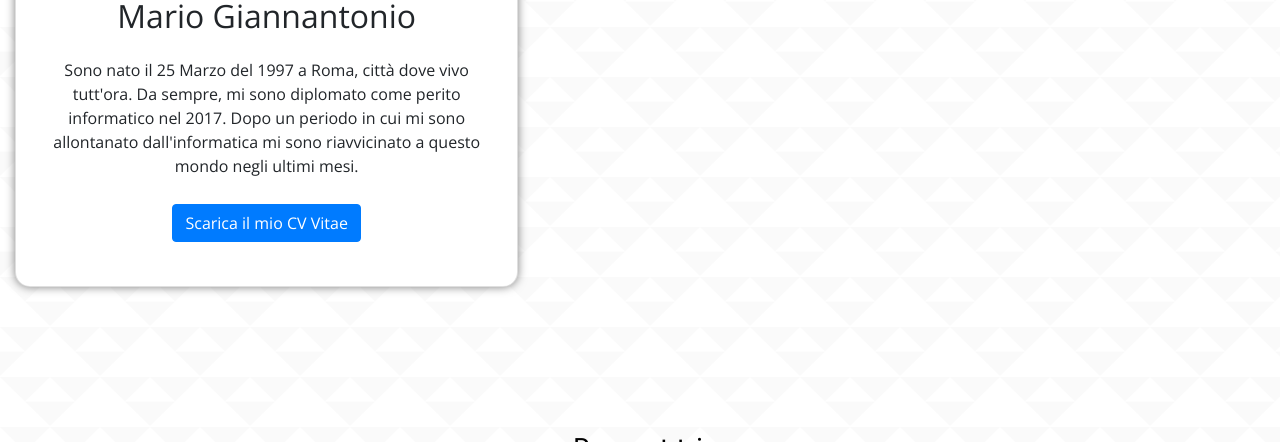
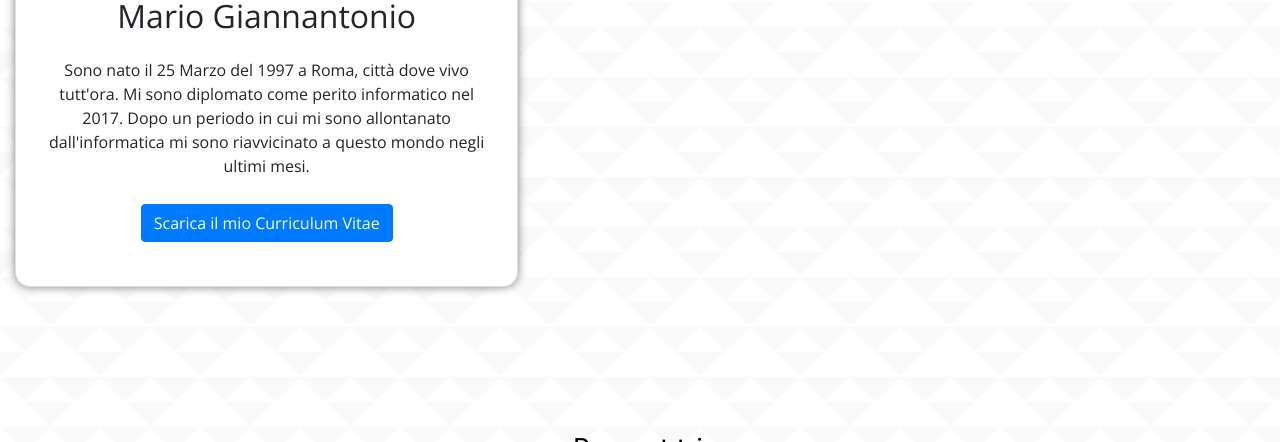
Before and after one commit to MarioGiannantonio1997/portfolio_mario_final, a plain HTML site: page index.html in a window 1280 px wide. Shown: the part 1273-1715 px from the top of the page. Drawn offline with nearby package versions, Linux system fonts and the light colour scheme.

Commit message:
Update index.html

```diff
--- a/index.html
+++ b/index.html
@@ -54,7 +54,7 @@
 
 <div class="maincontainer container-fluid text-white ">
   <div class="ml-5 pt-4">
-    <h5>Ciao, mi chiamo..</h5>
+    <h5>Ciao, mi chiamo...</h5>
     <h1>Mario Giannantonio</h1>
     <h5 class="mb-4">sono uno studente di front-end development presso <span class="text-warning">start2impact</span></h5>
     <a href="#progetti"><button type="button" class="btn btn-outline-light mt-2">Guarda i miei progetti</button></a>
@@ -118,9 +118,9 @@
             <div class="img1"><img src="assets/img/card-bg.png" alt=""></div>
             <div class="img2"><img src="assets/img/mario.jpg" style="max-width:50%;" alt=""></div>
             <h2 class="card-title mt-xl-0"> Mario Giannantonio </h2>
-            <p class="card-text"> Sono nato il 25 Marzo del 1997 a Roma, città dove vivo tutt'ora. Da sempre, mi sono diplomato come perito informatico nel 2017.
+            <p class="card-text"> Sono nato il 25 Marzo del 1997 a Roma, città dove vivo tutt'ora. Mi sono diplomato come perito informatico nel 2017.
                Dopo un periodo in cui mi sono allontanato dall'informatica mi sono riavvicinato a questo mondo negli ultimi mesi. </p>
-            <a href="assets/files/mario_cv.pdf" download="Mario_Giannantonio_CV_2021"><button type="button" class="btn btn-primary mb-4 "> Scarica il mio CV Vitae </button></a>
+            <a href="assets/files/mario_cv.pdf" download="Mario_Giannantonio_CV_2021"><button type="button" class="btn btn-primary mb-4 "> Scarica il mio Curriculum Vitae </button></a>
           </div>
         </div>
       </div>
```
